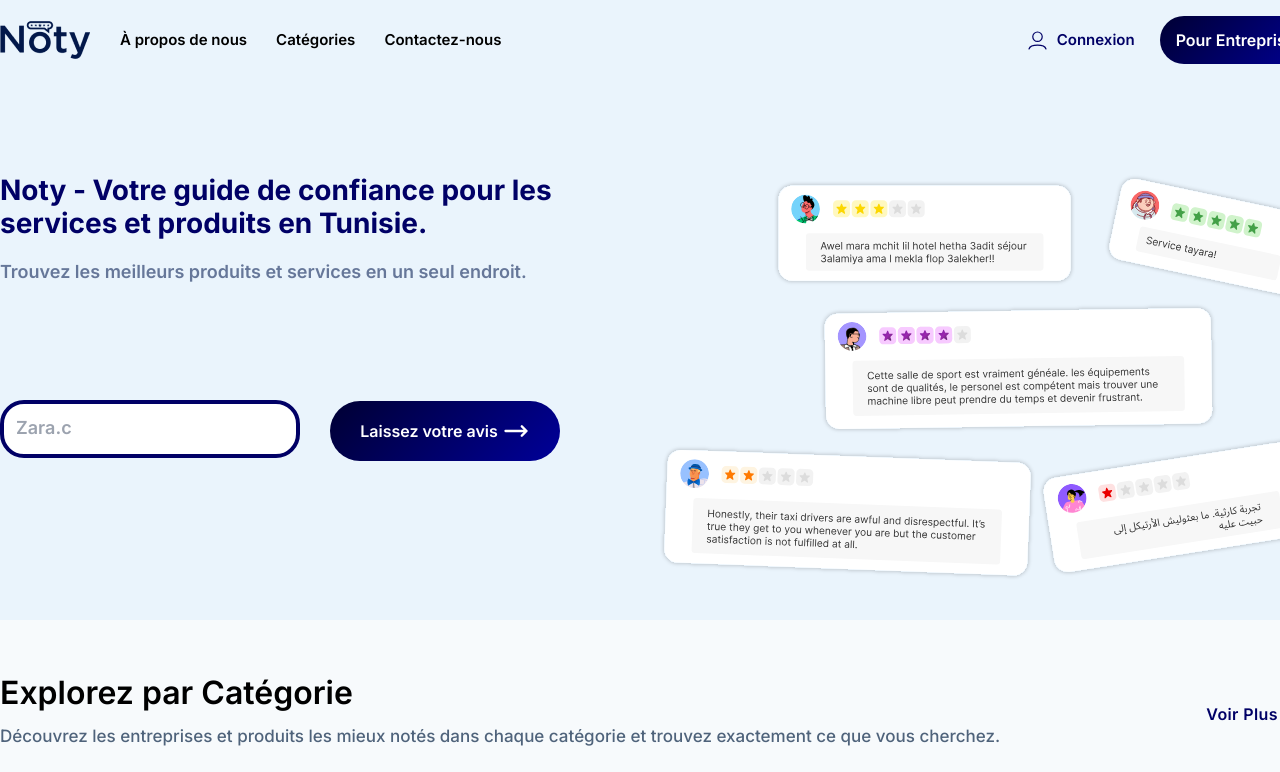
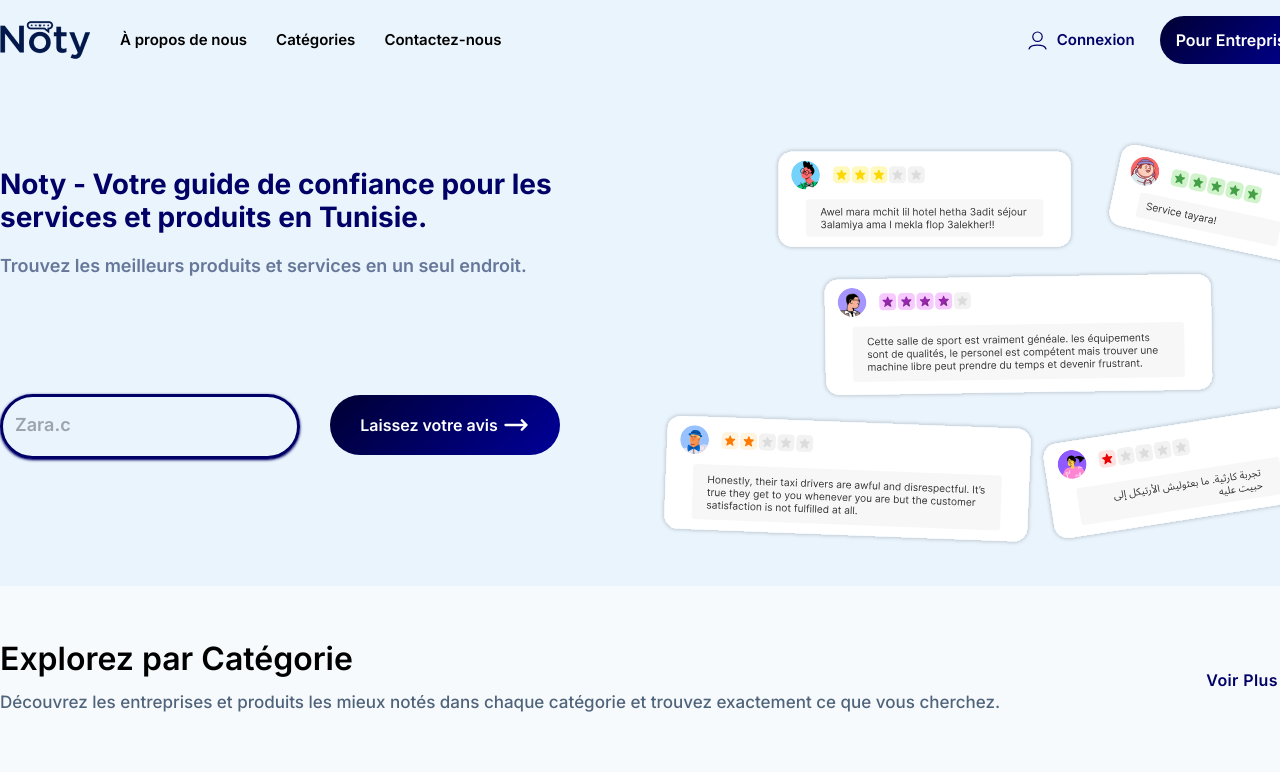
Before and after one commit to reovilsayed/shoj_it_project, a React (Vite) app: page / in a window 1280 px wide. Shown: the top 772 px of the page. Built offline with nearby package versions, Linux system fonts and the light colour scheme.

Commit message:
issue fixed

```diff
--- a/src/Pages/CategorySection/CategoryItems.jsx
+++ b/src/Pages/CategorySection/CategoryItems.jsx
@@ -13,7 +13,7 @@ export default function CategoryItems() {
     <div className="grid 2xl:grid-cols-4 xl:grid-cols-4 lg:grid-cols-3 md:grid-cols-2 sm:grid-cols-1 grid-cols-1  gap-[45px]">
       <div className="single_items bg-[var(--category-box-color)] rounded-[13px] 2xl:w-[352px] 2xl:h-[139px] pl-[21px] 2xl:pt-[26px] 2xl:pb-0 pt-[26px] pb-[26px]">
         <img
-          className="2xl:w-[49px] 2xl:h-[49px] w-[54px] h-[54px] "
+          className="2xl:w-[48px] 2xl:h-[43px] w-[48px] h-[43px] "
           src={category1}
           alt="category1"
         />
@@ -24,7 +24,7 @@ export default function CategoryItems() {
       {/* 2 */}
       <div className="single_items bg-[var(--category-box-color)] rounded-[13px] 2xl:w-[352px] 2xl:h-[139px] pl-[21px] 2xl:pt-[26px] 2xl:pb-0 pt-[26px] pb-[26px]">
         <img
-          className="2xl:w-[49px] 2xl:h-[49px] w-[54px] h-[54px]"
+          className="2xl:w-[49px] 2xl:h-[42px] w-[49px] h-[42px]"
           src={category2}
           alt="category2"
         />
@@ -35,7 +35,7 @@ export default function CategoryItems() {
       {/* 3 */}
       <div className="single_items bg-[var(--category-box-color)] rounded-[13px] 2xl:w-[352px] 2xl:h-[139px] pl-[21px] 2xl:pt-[26px] 2xl:pb-0 pt-[26px] pb-[26px]">
         <img
-          className="2xl:w-[49px] 2xl:h-[49px] w-[54px] h-[54px]  "
+          className="2xl:w-[49px] 2xl:h-[41px] w-[49px] h-[41px]  "
           src={category3}
           alt="category3"
         />
@@ -46,7 +46,7 @@ export default function CategoryItems() {
       {/* 4 */}
       <div className="single_items bg-[var(--category-box-color)] rounded-[13px] 2xl:w-[352px] 2xl:h-[139px] pl-[21px] 2xl:pt-[26px] 2xl:pb-0 pt-[26px] pb-[26px]">
         <img
-          className="2xl:w-[49px] 2xl:h-[49px] w-[54px] h-[54px] "
+          className="2xl:w-[42px] 2xl:h-[42px] w-[42px] h-[42px] "
           src={category7}
           alt="category3"
         />
@@ -58,7 +58,7 @@ export default function CategoryItems() {
 
       <div className="single_items bg-[var(--category-box-color)] rounded-[13px] 2xl:w-[352px] 2xl:h-[139px] pl-[21px] 2xl:pt-[26px] 2xl:pb-0 pt-[26px] pb-[26px]">
         <img
-          className="2xl:w-[49px] 2xl:h-[49px] w-[54px] h-[54px] "
+          className="2xl:w-[42px] 2xl:h-[41px] w-[42px] h-[41px] "
           src={category4}
           alt="category4"
         />
@@ -69,7 +69,7 @@ export default function CategoryItems() {
       {/* 6 */}
       <div className="single_items bg-[var(--category-box-color)] rounded-[13px] 2xl:w-[352px] 2xl:h-[139px] pl-[21px] 2xl:pt-[26px] 2xl:pb-0 pt-[26px] pb-[26px]">
         <img
-          className="2xl:w-[49px] 2xl:h-[49px] w-[54px] h-[54px] "
+          className="2xl:w-[42px] 2xl:h-[41px] w-[42px] h-[41px] "
           src={category5}
           alt="category6"
         />
@@ -80,7 +80,7 @@ export default function CategoryItems() {
       {/* 7 */}
       <div className="single_items bg-[var(--category-box-color)] rounded-[13px] 2xl:w-[352px] 2xl:h-[139px] pl-[21px] 2xl:pt-[26px] 2xl:pb-0 pt-[26px] pb-[26px]">
         <img
-          className="2xl:w-[49px] 2xl:h-[49px] w-[54px] h-[54px] "
+          className="2xl:w-[43px] 2xl:h-[43px] w-[43px] h-[43px] "
           src={category6}
           alt="category7"
         />
@@ -91,7 +91,7 @@ export default function CategoryItems() {
       {/* 8 */}
       <div className="single_items bg-[var(--category-box-color)] rounded-[13px] 2xl:w-[352px] 2xl:h-[139px] pl-[21px] 2xl:pt-[26px] 2xl:pb-0 pt-[26px] pb-[26px]">
         <img
-          className="2xl:w-[49px] 2xl:h-[49px] w-[54px] h-[54px] "
+          className="2xl:w-[43px] 2xl:h-[43px] w-[43px] h-[43px] "
           src={category8}
           alt="category3"
         />
--- a/src/Pages/HeroSection/HeroSection.jsx
+++ b/src/Pages/HeroSection/HeroSection.jsx
@@ -18,11 +18,11 @@ export default function HeroSection() {
     }
   };
   return (
-    <div className="pt-[94px] bg-[#EAF4FC]">
-      <div className="nav_container 2xl:w-[1542px] 2xl:mx-auto xl:w-[1320px] xl:mx-auto lg:w--[1320px] w-full mx-auto 2xl:px-0 xl:px-0 lg:px-0 px-4  relative">
+    <div className="pt-[60px] bg-[#EAF4FC]">
+      <div className="nav_container 2xl:w-[1542px] 2xl:mx-auto xl:w-[1320px] xl:mx-auto lg:w-[1320px] w-full mx-auto 2xl:px-0 xl:px-0 lg:px-0 px-4  relative">
         <div className="hero_wrapper flex 2xl:pb-10 xl:pb-10 lg:pb-10 pb-5">
           <div className="hero_description 2xl:w-1/2 xl:w-1/2 lg:w-1/2 w-full">
-            <p className=" leading-[30px] 2xl:leading-[55px] 2xl:text-[48px] xl:text-[28px] xl:leading-[33px] lg:text-[30px] text-[20px] text-[#000066] font-bold 2xl:pb-[40px] xl:pb-[20px] 2xl:w-[867px] ">
+            <p className=" leading-[30px] 2xl:leading-[55px] 2xl:text-[48px] xl:text-[28px] xl:leading-[33px] lg:text-[30px] text-[20px] text-[#000066] font-bold 2xl:pb-[40px] xl:pb-[20px] 2xl:w-[867px] pt-[28px] ">
               Noty - Votre guide de confiance pour les services et produits en
               Tunisie.{" "}
             </p>
@@ -31,17 +31,17 @@ export default function HeroSection() {
             </p>
             <form
               onChange={handelChange}
-              className="2xl:flex xl:block lg:block md:block items-center gap-[15px] pt-[116px] 2xl:absolute xl:absolute z-50"
+              className="2xl:flex xl:block lg:block md:block items-center gap-[15px] pt-[116px] 2xl:absolute xl:absolute z-30"
             >
               <Text />
-              <div className="flex items-center gap-1 2xl:w-[230px] w-[230px] h-[60px]  2xl:h-[80px]   common_btn rounded-full text-white justify-center font-semibold text-[16px] 2xl:mt-0 mt-5 2xl:absolute xl:absolute 2xl:left-[470px] xl:left-[330px] 2xl:top-[116px] xl:top-[97px]">
+              <div className="flex items-center gap-1 2xl:w-[230px] w-[230px] h-[60px]  2xl:h-[65px]   common_btn rounded-full text-white justify-center font-semibold text-[16px] 2xl:mt-0 mt-5 2xl:absolute xl:absolute 2xl:left-[470px] xl:left-[330px] 2xl:top-[116px] xl:top-[97px]">
                 <button>Laissez votre avis</button>
                 <HiOutlineArrowNarrowRight size="28px" />
               </div>
             </form>
           </div>
-          <div className="hero_pic 2xl:w-1/2 xl:w-1/2 lg:w-1/2 2xl:block xl:block lg:block md:block hidden">
-            <img src={heroPic} alt="" />
+          <div className="hero_pic 2xl:w-1/2 xl:w-1/2 lg:w-1/2 2xl:block xl:block lg:block md:block hidden ">
+            <img className="" src={heroPic} alt="" />
           </div>
         </div>
       </div>
--- a/src/utilitis/Text/Text.jsx
+++ b/src/utilitis/Text/Text.jsx
@@ -4,21 +4,26 @@ import { LiaLongArrowAltRightSolid } from "react-icons/lia";
 
 export default function Text() {
   const [text, setText] = useState("");
-  console.log(text.length);
   return (
     <div className="2xl:flex justify-center relative">
-      <div className="2xl:w-[456px] xl:w-[300px] lg:w-[300px] md:w-[300px] w-full bg-[#fff] border-4 border-[#000066] rounded-3xl  ">
+      <div
+        className={`2xl:w-[456px] ${
+          text.length < 1 && "h-[65px]"
+        } xl:w-[300px] lg:w-[300px] md:w-[300px] w-full  bg-transparent ${
+          text.length > 0 && "bg-white"
+        } border-[3px] border-[#000066] shadow shadow-[#000066]  rounded-[40px]`}
+      >
         <div className=" relative">
           <input
             onChange={(e) => setText(e.target.value)}
             type="text"
             placeholder="Zara.c"
-            className={`px-3 outline-none 2xl:py-[23px] text-[17px] placeholder:text-[18px] placeholder:font-semibold ${
+            className={`px-3 outline-none  text-[17px] placeholder:text-[18px] placeholder:font-semibold bg-transparent h-[55px] ${
               text.length > 0 && "border-b-[2px] border-[#EFEFEF]"
-            }  w-full py-3 bg-inherit`}
+            }  w-full bg-transparent`}
           />
           {text.length > 0 && (
-            <button className=" absolute right-1 top-[6px] rounded-3xl px-5 bg-[#DAE4FF] py-3 text-[#000099] font-semibold">
+            <button className=" absolute right-[6px] top-[6px] rounded-3xl px-5 bg-[#DAE4FF] py-[10px] text-[#000099] font-semibold">
               Rechercher
             </button>
           )}
@@ -26,7 +31,7 @@ export default function Text() {
         {text?.length > 0 && (
           <div className="">
             {/* 1 */}
-            <div className="flex items-center justify-between px-3 ">
+            <div className="flex items-center justify-between px-3 hover:bg-[#EEF3FF] duration-200 py-2 ">
               <div>
                 <li className="font-bold text-[16px] text-[#0D0D0D]">Zara</li>
                 <p className="text-[#D2D2D2] font-medium">zara.com/tn</p>
@@ -43,7 +48,7 @@ export default function Text() {
             </div>
             {/* 1 */}
             {/* 1 */}
-            <div className="flex items-center justify-between px-3 pt-5">
+            <div className="flex items-center justify-between px-3 mt-5 hover:bg-[#EEF3FF] duration-200 py-2">
               <div>
                 <li className="font-bold text-[16px]">BluZarTech Solutions</li>
                 <p className="text-[#D2D2D2] font-medium">bluzartech.tn</p>
@@ -60,7 +65,7 @@ export default function Text() {
             </div>
             {/* 1 */}
             {/* 1 */}
-            <div className="flex items-center justify-between px-3 pt-5 pb-3 border-b-[2px]">
+            <div className="flex items-center justify-between px-3 mt-5  border-b-[2px] hover:bg-[#EEF3FF] duration-200 py-2">
               <div>
                 <li className="font-bold text-[16px]">ProZarMax</li>
                 <p className="text-[#D2D2D2] font-medium">prozarmax.tn</p>
```
